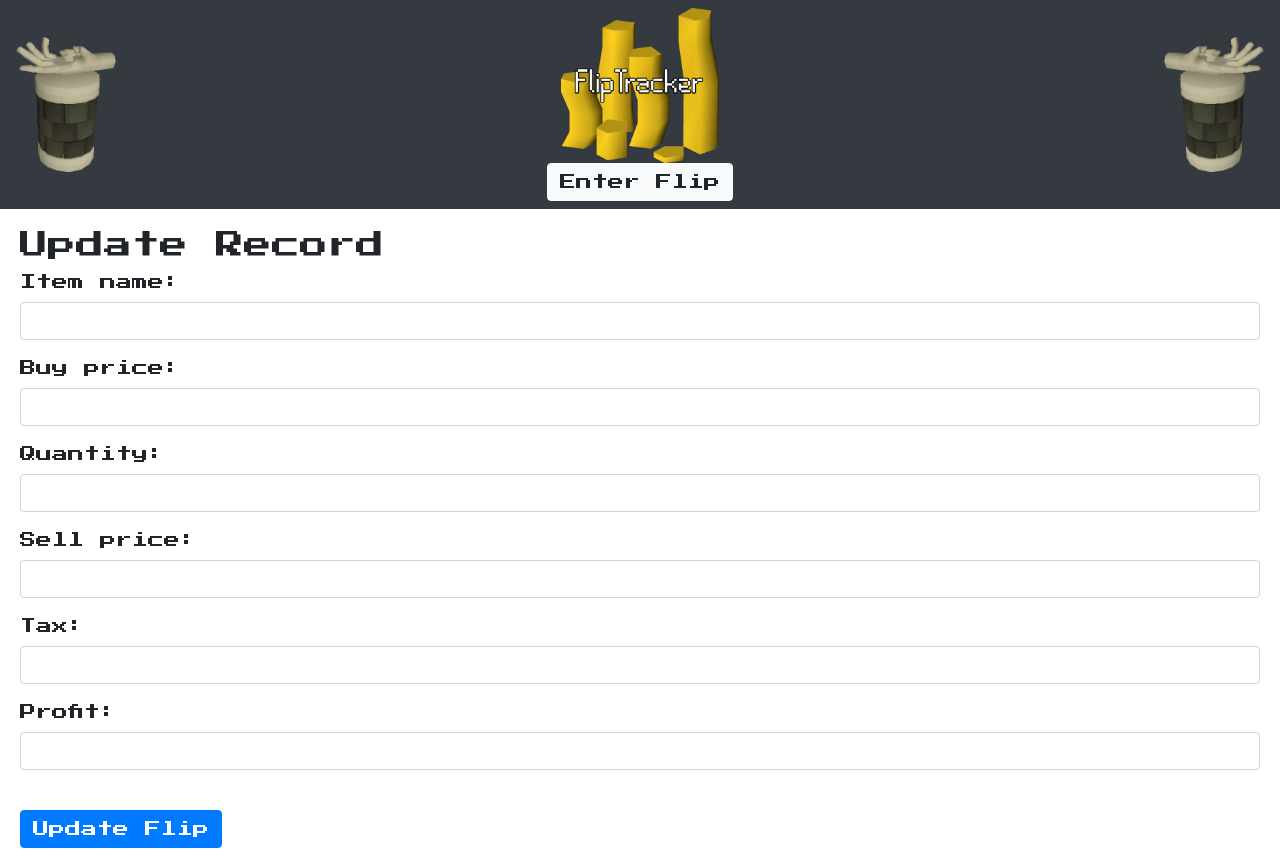
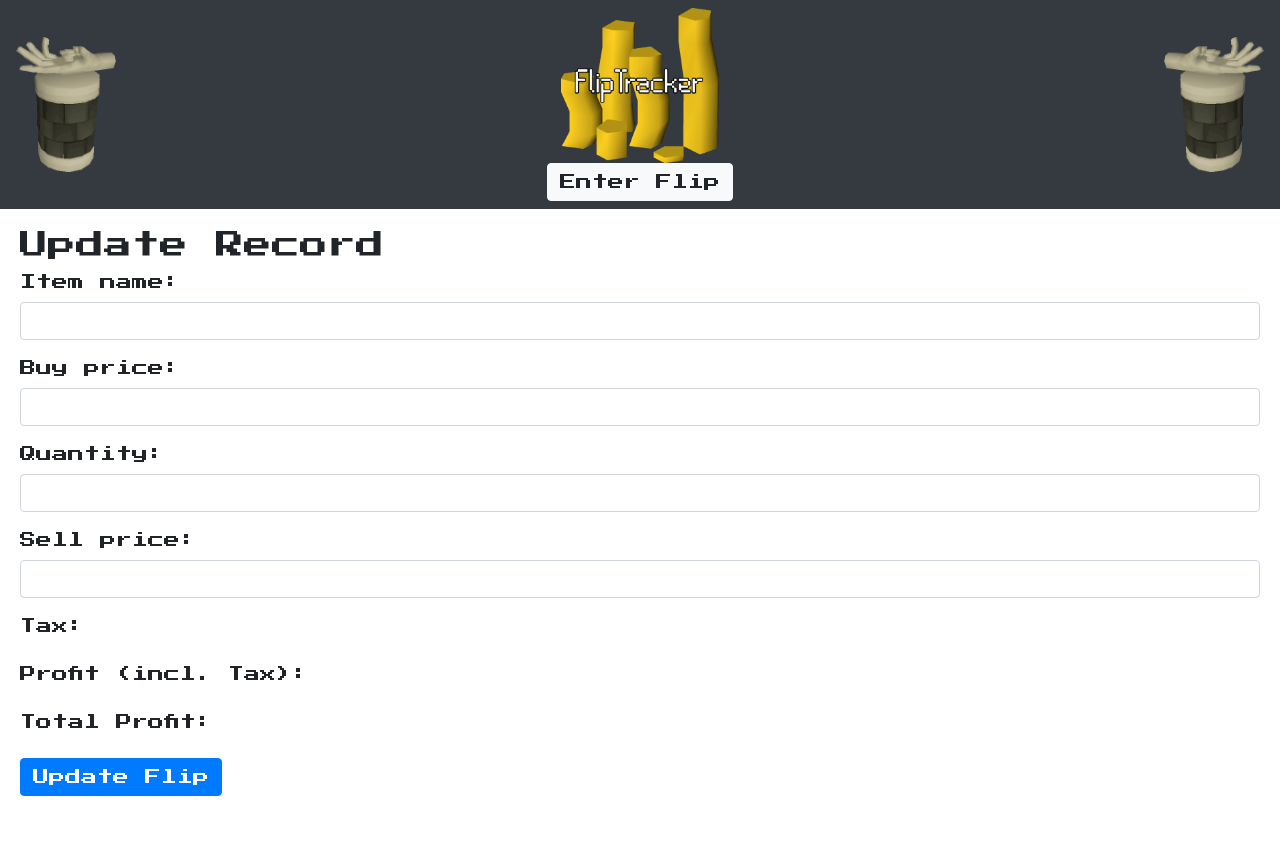
Before and after one commit to Will-Quinn/FlipTracker, a React (Create React App) app in the folder mern/client/: page /edit/1 in a window 1280 px wide. After the commit the page ends 816 px from the top, so only its background shows below. Built offline with nearby package versions, Linux system fonts and the light colour scheme; no server answers.

Commit message:
editting flips code added, also live updates

```diff
--- a/mern/client/src/components/create.js
+++ b/mern/client/src/components/create.js
@@ -86,6 +86,7 @@ export default function Create() {
             className="form-control BuyPrice"
             id="BuyPrice"
             value={form.BuyPrice}
+            onKeyUp={Calc}
             onChange={(e) => updateForm({ BuyPrice: e.target.value })}
           />
         </div>
@@ -96,6 +97,7 @@ export default function Create() {
             className="form-control Quantity"
             id="Quantity"
             value={form.Quantity}
+            onKeyUp={Calc}
             onChange={(e) => updateForm({ Quantity: e.target.value })}
           />
         </div>
--- a/mern/client/src/components/edit.js
+++ b/mern/client/src/components/edit.js
@@ -55,6 +55,7 @@ export default function Edit() {
     Quantity: form.Quantity,
     SellPrice: form.SellPrice,
     Tax: form.Tax,
+    IncleTax: form.IncleTax,
     Profit: form.Profit,
     };
 
@@ -69,7 +70,24 @@ export default function Edit() {
 
     navigate("/");
   }
+  function Calc() {
 
+    var tax = document.getElementById("Tax");
+    var taxRounded = Math.round(form.SellPrice * 0.01);
+    tax.innerHTML = "Tax: -" + taxRounded;
+    form.Tax ="-" +  Math.round(form.SellPrice * 0.01);
+
+    var pwTax = document.getElementById("IncleTax");
+    var pwTaxRounded = Math.round(form.SellPrice - form.BuyPrice + parseInt(form.Tax));
+    form.IncleTax = Math.round(form.SellPrice - form.BuyPrice + parseInt(form.Tax));
+    pwTax.innerHTML = "Profit (incl. Tax): " + pwTaxRounded;
+
+    var profit = document.getElementById("Profit");
+    var profitRounded = Math.round(pwTaxRounded * form.Quantity);
+    profit.innerHTML = "Total Profit: " + profitRounded;
+    form.Profit = profitRounded;
+
+  }
   // This following section will display the form that takes input from the user to update the data.
   return (
     <div>
@@ -92,6 +110,7 @@ export default function Edit() {
             className="form-control"
             id="BuyPrice"
             value={form.BuyPrice}
+            onKeyUp={Calc}
             onChange={(e) => updateForm({ BuyPrice: e.target.value })}
           />
         </div>
@@ -102,6 +121,7 @@ export default function Edit() {
             className="form-control"
             id="Quantity"
             value={form.Quantity}
+            onKeyUp={Calc}
             onChange={(e) => updateForm({ Quantity: e.target.value })}
           />
         </div>
@@ -112,28 +132,20 @@ export default function Edit() {
             className="form-control"
             id="SellPrice"
             value={form.SellPrice}
+            onKeyUp={Calc}
             onChange={(e) => updateForm({ SellPrice: e.target.value })}
           />
         </div>
-        <div className="form-group">
-          <label htmlFor="Tax">Tax: </label>
-          <input
-            type="number"
-            className="form-control"
-            id="Tax"
-            value={form.Tax}
-            onChange={(e) => updateForm({ Tax: e.target.value })}
-          />
-        </div>
-        <div className="form-group">
-          <label htmlFor="Profit">Profit: </label>
-          <input
-            type="number"
-            className="form-control"
-            id="Profit"
-            value={form.Profit}
-            onChange={(e) => updateForm({ Profit: e.target.value })}
-          />
+        <div class="flex-containerCalcs">
+          <div class="flex-itemsCalcs">
+            <text id="Tax">Tax: </text>
+          </div>
+          <div class="flex-itemsCalcs"><br></br>
+            <text id="IncleTax">Profit (incl. Tax): </text>
+          </div>
+          <div class="flex-itemsCalcs"><br></br>
+            <text id="Profit">Total Profit: </text>
+          </div>
         </div>
         <br />
 
```
